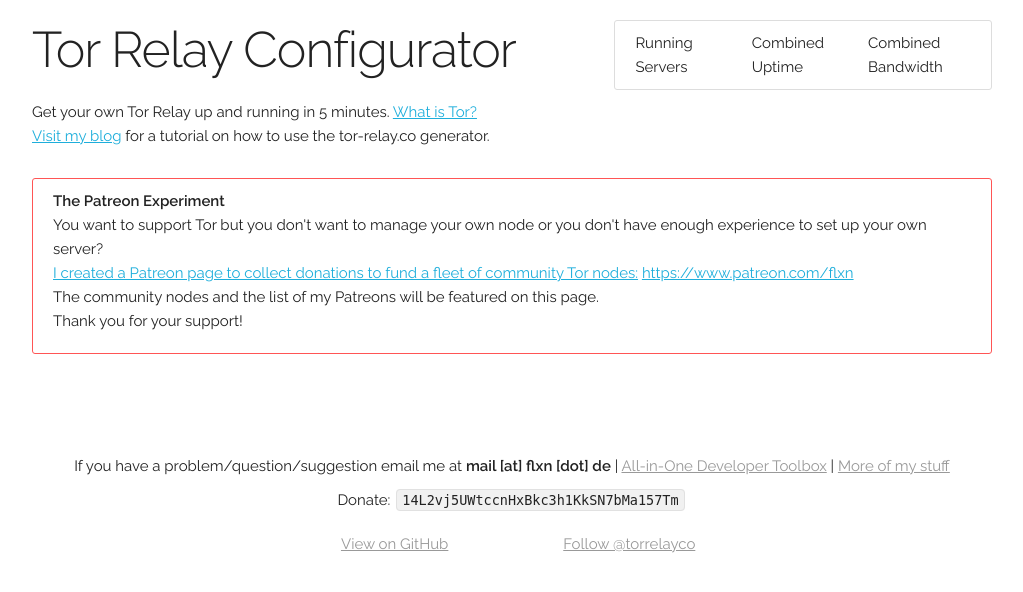
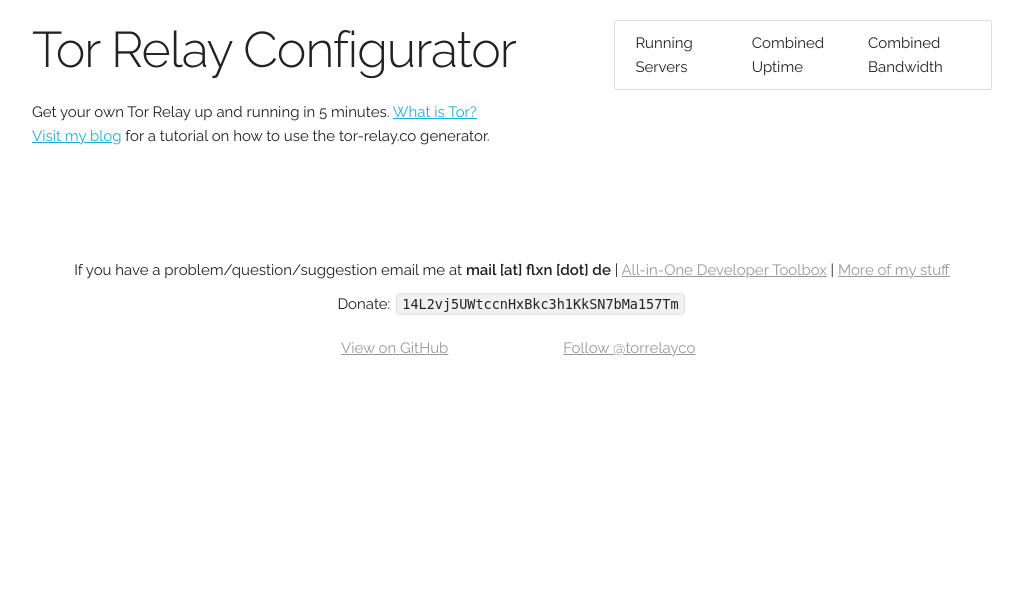
Before and after one commit to flxn/tor-relay-configurator, a PHP site: page /views/layout.php in a window 1280 px wide. Shown: the top 592 px of the page, without its empty margins (128-1151 px from the left). Run offline with PHP 8.4, Linux system fonts and the light colour scheme; the template is opened without the code that fills it, so the values that code supplies are empty; some libraries are stand-ins or nearby versions.

Commit message:
removed patreon block on first page

```diff
--- a/views/layout.php
+++ b/views/layout.php
@@ -76,17 +76,6 @@
       </div>
       <?php } ?>
     </div>
-    <div class="row">
-      <div class="twelve columns patreon">
-        <strong>The Patreon Experiment</strong>
-        <p>
-        You want to support Tor but you don't want to manage your own node or you don't have enough experience to set up your own server?<br>
-        <a href="https://www.patreon.com/flxn" target="_blank">I created a Patreon page to collect donations to fund a fleet of community Tor nodes:</a> <a href="https://www.patreon.com/flxn" target="_blank">https://www.patreon.com/flxn</a><br>
-        The community nodes and the list of my Patreons will be featured on this page.<br>
-        Thank you for your support!
-        </p>
-      </div>
-    </div>
   </div>
 
   <?php echo $main_content; ?>
```
